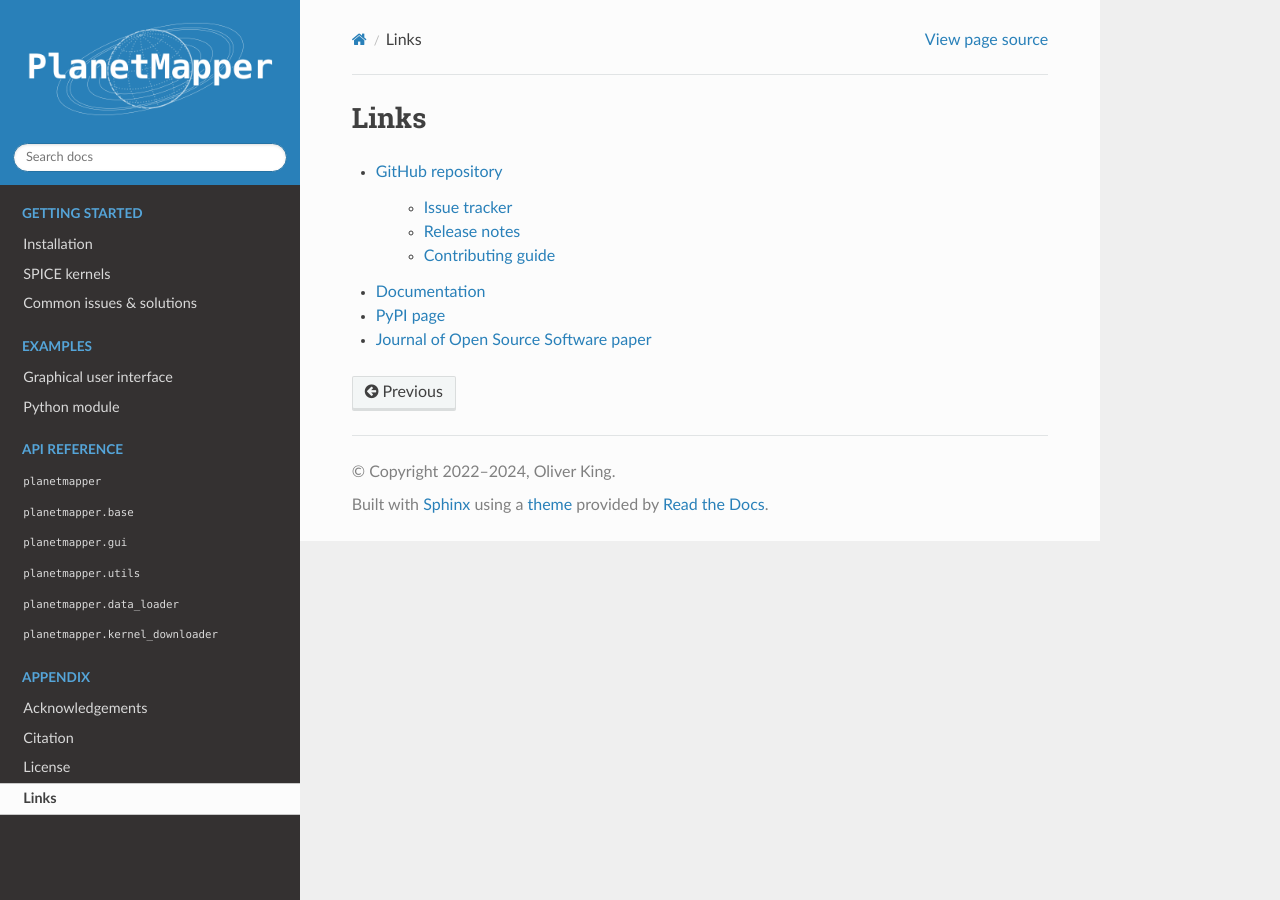
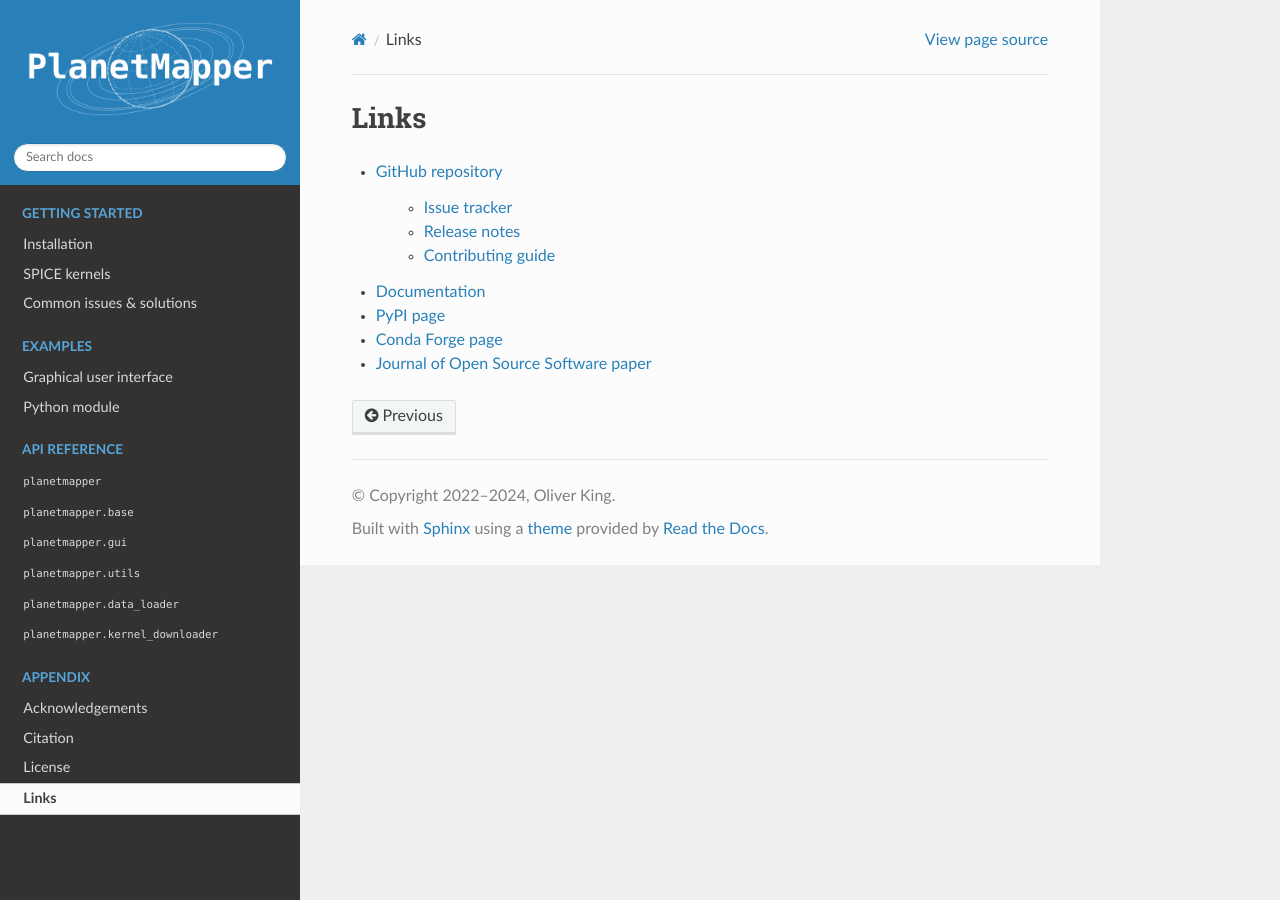
Before and after one commit to ortk95/planetmapper, a Sphinx documentation site: the page built from docs/links.rst, in a window 1280 px wide. Built offline with Sphinx 7.4.7 and the Read the Docs theme 2.0.0, drawn with Linux system fonts in a browser that asks for light colours; the version number could not be read and is left out.

Commit message:
Add conda forge link

```diff
--- a/docs/common_issues.rst
+++ b/docs/common_issues.rst
@@ -9,7 +9,7 @@ Common issues & solutions
 
 General solutions
 =================
-:ref:`Update PlanetMapper <_updating_planetmapper>` to make sure you are running the latest version. It is possible that your bug may have been fixed in a recent update (you can also check the release notes for each version `on GitHub <https://github.com/ortk95/planetmapper/releases>`__).
+:ref:`Update PlanetMapper <updating_planetmapper>` to make sure you are running the latest version. It is possible that your bug may have been fixed in a recent update (you can also check the release notes for each version `on GitHub <https://github.com/ortk95/planetmapper/releases>`__).
 
 
 Installation issues
--- a/docs/links.rst
+++ b/docs/links.rst
@@ -15,4 +15,6 @@ Links
 
 - `PyPI page <https://pypi.org/project/planetmapper/>`__
 
+- `Conda Forge page <https://anaconda.org/conda-forge/planetmapper>`__
+
 - `Journal of Open Source Software paper <https://joss.theoj.org/papers/10.21105/joss.05728>`__
```
